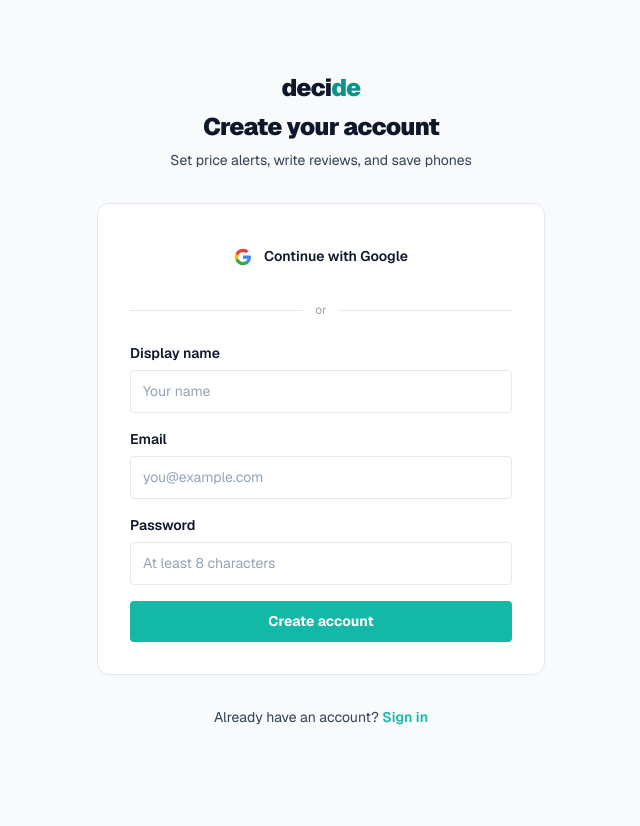
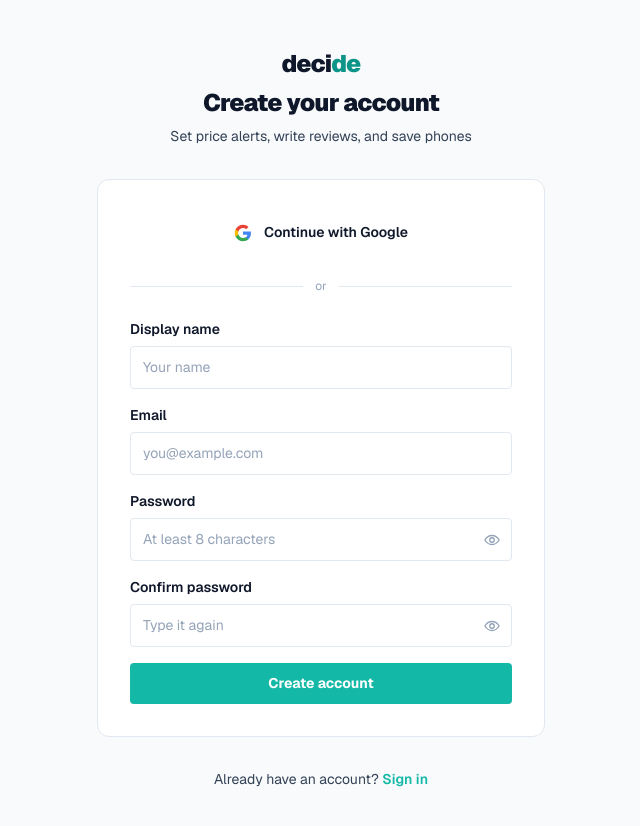
Before and after one commit to chizzydev/decide-web, a Next.js app: page /register in a window 1280 px wide. Shown: the top 826 px of the page, without its empty margins (319-959 px from the left). Before the commit the page ends 800 px from the top, so only its background shows below. Built offline with nearby package versions, Linux system fonts and the light colour scheme; no server answers.

Commit message:
Improve registration and password UX

```diff
--- a/src/app/(auth)/login/page.tsx
+++ b/src/app/(auth)/login/page.tsx
@@ -20,8 +20,10 @@ function LoginPageContent() {
   const searchParams = useSearchParams()
   const callbackUrl = searchParams.get('callbackUrl') || '/'
   const sessionExpired = searchParams.get('reason') === 'session-expired'
+  const registered = searchParams.get('registered') === '1'
+  const initialEmail = searchParams.get('email') || ''
 
-  const [email,    setEmail]    = useState('')
+  const [email,    setEmail]    = useState(initialEmail)
   const [password, setPassword] = useState('')
   const [error,    setError]    = useState<string | null>(null)
   const [loading,  setLoading]  = useState(false)
@@ -78,6 +80,12 @@ function LoginPageContent() {
             </p>
           ) : null}
 
+          {registered ? (
+            <p className="rounded-md border border-emerald-200 bg-emerald-50 px-3 py-2 text-sm text-emerald-800">
+              Account created. Sign in to continue.
+            </p>
+          ) : null}
+
           {/* Google */}
           <button
             onClick={handleGoogle}
@@ -121,15 +129,13 @@ function LoginPageContent() {
                   Forgot password?
                 </Link>
               </div>
-              <input
+              <PasswordInput
                 id="password"
-                type="password"
                 value={password}
                 onChange={(e) => setPassword(e.target.value)}
                 required
                 autoComplete="current-password"
                 placeholder="••••••••"
-                className="w-full px-3 py-2.5 rounded-sm text-sm bg-surface border border-border text-text-primary placeholder:text-text-muted focus:outline-none focus:border-accent transition-colors duration-fast"
               />
             </div>
 
@@ -197,3 +203,59 @@ const GoogleIcon = () => (
     <path d="M12 5.38c1.62 0 3.06.56 4.21 1.64l3.15-3.15C17.45 2.09 14.97 1 12 1 7.7 1 3.99 3.47 2.18 7.07l3.66 2.84c.87-2.6 3.3-4.53 6.16-4.53z" fill="#EA4335"/>
   </svg>
 )
+
+type PasswordInputProps = Omit<React.InputHTMLAttributes<HTMLInputElement>, 'type'>
+
+const PasswordInput = ({ className = '', ...props }: PasswordInputProps) => {
+  const [visible, setVisible] = useState(false)
+
+  return (
+    <div className="relative">
+      <input
+        {...props}
+        type={visible ? 'text' : 'password'}
+        className={`w-full rounded-sm border border-border bg-surface px-3 py-2.5 pr-11 text-sm text-text-primary placeholder:text-text-muted transition-colors duration-fast focus:border-accent focus:outline-none ${className}`}
+      />
+      <button
+        type="button"
+        onClick={() => setVisible((current) => !current)}
+        aria-label={visible ? 'Hide password' : 'Show password'}
+        className="absolute inset-y-0 right-0 flex w-10 items-center justify-center text-text-muted transition-colors duration-fast hover:text-text-primary"
+      >
+        {visible ? <EyeOffIcon /> : <EyeIcon />}
+      </button>
+    </div>
+  )
+}
+
+const EyeIcon = () => (
+  <svg width="18" height="18" viewBox="0 0 24 24" fill="none" aria-hidden="true">
+    <path
+      d="M2.5 12s3.5-6 9.5-6 9.5 6 9.5 6-3.5 6-9.5 6-9.5-6-9.5-6Z"
+      stroke="currentColor"
+      strokeWidth="1.8"
+      strokeLinecap="round"
+      strokeLinejoin="round"
+    />
+    <path
+      d="M12 15a3 3 0 1 0 0-6 3 3 0 0 0 0 6Z"
+      stroke="currentColor"
+      strokeWidth="1.8"
+      strokeLinecap="round"
+      strokeLinejoin="round"
+    />
+  </svg>
+)
+
+const EyeOffIcon = () => (
+  <svg width="18" height="18" viewBox="0 0 24 24" fill="none" aria-hidden="true">
+    <path d="m3 3 18 18" stroke="currentColor" strokeWidth="1.8" strokeLinecap="round" />
+    <path
+      d="M10.6 10.6A2 2 0 0 0 12 14a2 2 0 0 0 1.4-.6M7 6.8C4.1 8.4 2.5 12 2.5 12s3.5 6 9.5 6c1.7 0 3.2-.5 4.5-1.2M12 6c6 0 9.5 6 9.5 6a15 15 0 0 1-2.8 3.4"
+      stroke="currentColor"
+      strokeWidth="1.8"
+      strokeLinecap="round"
+      strokeLinejoin="round"
+    />
+  </svg>
+)
--- a/src/app/(auth)/register/page.tsx
+++ b/src/app/(auth)/register/page.tsx
@@ -30,12 +30,19 @@ function RegisterPageContent() {
   const [displayName, setDisplayName] = useState('')
   const [email, setEmail] = useState('')
   const [password, setPassword] = useState('')
+  const [confirmPassword, setConfirmPassword] = useState('')
   const [error, setError] = useState<string | null>(null)
   const [loading, setLoading] = useState(false)
 
   const handleSubmit = async (event: React.FormEvent) => {
     event.preventDefault()
     setError(null)
+
+    if (password !== confirmPassword) {
+      setError('The two passwords do not match.')
+      return
+    }
+
     setLoading(true)
 
     try {
@@ -57,20 +64,9 @@ function RegisterPageContent() {
         return
       }
 
-      const result = await signIn('credentials', {
-        email,
-        password,
-        redirect: false,
-        callbackUrl,
-      })
-
-      if (result?.error) {
-        router.push(`/login?callbackUrl=${encodeURIComponent(callbackUrl)}`)
-        return
-      }
-
-      router.push(callbackUrl)
-      router.refresh()
+      router.push(
+        `/login?registered=1&email=${encodeURIComponent(email)}&callbackUrl=${encodeURIComponent(callbackUrl)}`
+      )
     } catch {
       setError('Something went wrong. Please try again.')
     } finally {
@@ -148,16 +144,29 @@ function RegisterPageContent() {
               <label htmlFor="password" className="block text-sm font-semibold text-text-primary">
                 Password
               </label>
-              <input
+              <PasswordInput
                 id="password"
-                type="password"
                 value={password}
                 onChange={(event) => setPassword(event.target.value)}
                 required
                 autoComplete="new-password"
                 placeholder="At least 8 characters"
                 minLength={8}
-                className="w-full px-3 py-2.5 rounded-sm text-sm bg-surface border border-border text-text-primary placeholder:text-text-muted focus:outline-none focus:border-accent transition-colors duration-fast"
+              />
+            </div>
+
+            <div className="space-y-1.5">
+              <label htmlFor="confirmPassword" className="block text-sm font-semibold text-text-primary">
+                Confirm password
+              </label>
+              <PasswordInput
+                id="confirmPassword"
+                value={confirmPassword}
+                onChange={(event) => setConfirmPassword(event.target.value)}
+                required
+                autoComplete="new-password"
+                placeholder="Type it again"
+                minLength={8}
               />
             </div>
 
@@ -227,3 +236,64 @@ const GoogleIcon = () => (
     <path d="M12 5.38c1.62 0 3.06.56 4.21 1.64l3.15-3.15C17.45 2.09 14.97 1 12 1 7.7 1 3.99 3.47 2.18 7.07l3.66 2.84c.87-2.6 3.3-4.53 6.16-4.53z" fill="#EA4335" />
   </svg>
 )
+
+type PasswordInputProps = Omit<React.InputHTMLAttributes<HTMLInputElement>, 'type'>
+
+const PasswordInput = ({ className = '', ...props }: PasswordInputProps) => {
+  const [visible, setVisible] = useState(false)
+
+  return (
+    <div className="relative">
+      <input
+        {...props}
+        type={visible ? 'text' : 'password'}
+        className={`w-full rounded-sm border border-border bg-surface px-3 py-2.5 pr-11 text-sm text-text-primary placeholder:text-text-muted transition-colors duration-fast focus:border-accent focus:outline-none ${className}`}
+      />
+      <button
+        type="button"
+        onClick={() => setVisible((current) => !current)}
+        aria-label={visible ? 'Hide password' : 'Show password'}
+        className="absolute inset-y-0 right-0 flex w-10 items-center justify-center text-text-muted transition-colors duration-fast hover:text-text-primary"
+      >
+        {visible ? <EyeOffIcon /> : <EyeIcon />}
+      </button>
+    </div>
+  )
+}
+
+const EyeIcon = () => (
+  <svg width="18" height="18" viewBox="0 0 24 24" fill="none" aria-hidden="true">
+    <path
+      d="M2.5 12s3.5-6 9.5-6 9.5 6 9.5 6-3.5 6-9.5 6-9.5-6-9.5-6Z"
+      stroke="currentColor"
+      strokeWidth="1.8"
+      strokeLinecap="round"
+      strokeLinejoin="round"
+    />
+    <path
+      d="M12 15a3 3 0 1 0 0-6 3 3 0 0 0 0 6Z"
+      stroke="currentColor"
+      strokeWidth="1.8"
+      strokeLinecap="round"
+      strokeLinejoin="round"
+    />
+  </svg>
+)
+
+const EyeOffIcon = () => (
+  <svg width="18" height="18" viewBox="0 0 24 24" fill="none" aria-hidden="true">
+    <path
+      d="m3 3 18 18"
+      stroke="currentColor"
+      strokeWidth="1.8"
+      strokeLinecap="round"
+    />
+    <path
+      d="M10.6 10.6A2 2 0 0 0 12 14a2 2 0 0 0 1.4-.6M7 6.8C4.1 8.4 2.5 12 2.5 12s3.5 6 9.5 6c1.7 0 3.2-.5 4.5-1.2M12 6c6 0 9.5 6 9.5 6a15 15 0 0 1-2.8 3.4"
+      stroke="currentColor"
+      strokeWidth="1.8"
+      strokeLinecap="round"
+      strokeLinejoin="round"
+    />
+  </svg>
+)
```
